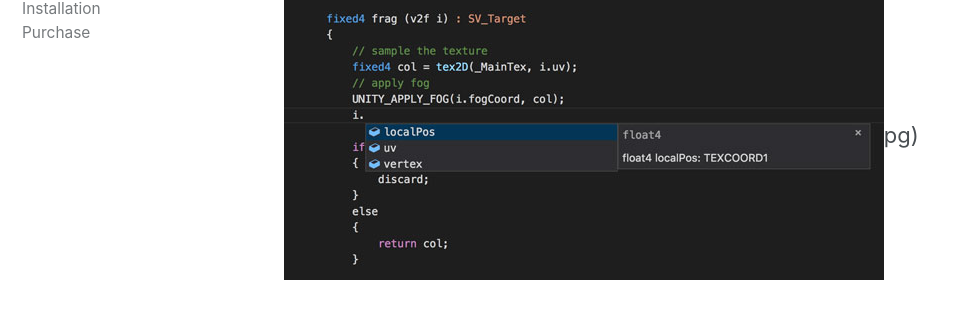
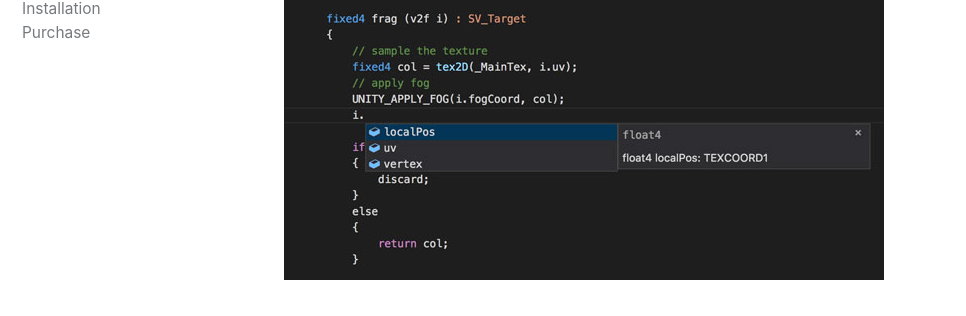
Before and after one commit to amloveyweb/amloveyweb.github.io, a Jekyll site: the page built from _pages/ShaderlabVSCode/index.md, in a window 1280 px wide and 900 px high, scrolled down 1471 px. Shown: the part 138-454 px from the top of the window, without its empty margins (0-966 px from the left). Built offline with Jekyll 4.4.1, drawn with Linux system fonts in a browser that asks for light colours.

Commit message:
fix typo

```diff
--- a/_pages/ShaderlabVSCode/index.md
+++ b/_pages/ShaderlabVSCode/index.md
@@ -19,7 +19,7 @@ ShaderlabVSCode is a Visual Studio extension for Unity Shaderlab programming.
 
 ### 2. Code Completion and Basic Intellisense
 
-![](https://raw.githubusercontent.com/amloveyweb/amloveyweb.github.io/master/assets/images/shaderlabvscode/completion.jpg)pg)
+![](https://raw.githubusercontent.com/amloveyweb/amloveyweb.github.io/master/assets/images/shaderlabvscode/completion.jpg)
 
 ### 3. Hover Information
 
```
